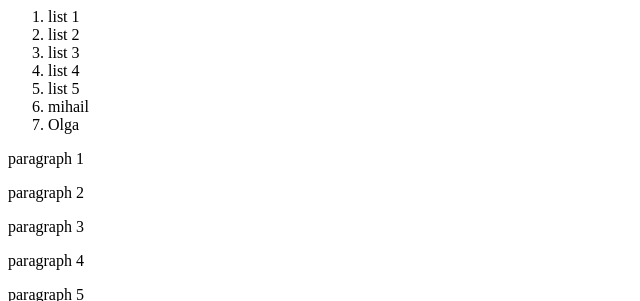
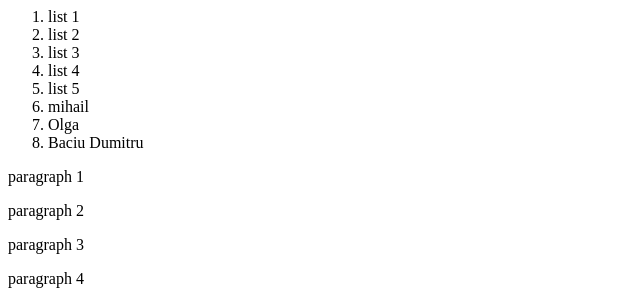
Before and after one commit to emptyshell/myfirstrepo, a plain HTML site: page index.html in a window 1280 px wide. Shown: the top 301 px of the page, without its empty margins (0-640 px from the left). Drawn offline with Linux system fonts and the light colour scheme.

Commit message:
modificari Dumitru

```diff
--- a/index.html
+++ b/index.html
@@ -11,6 +11,7 @@
         <li>list 5</li>
         <li>mihail</li>
         <li>Olga</li>
+        <li>Baciu Dumitru</li>
     </ol>
     <div>
         <p>paragraph 1</p>
```
